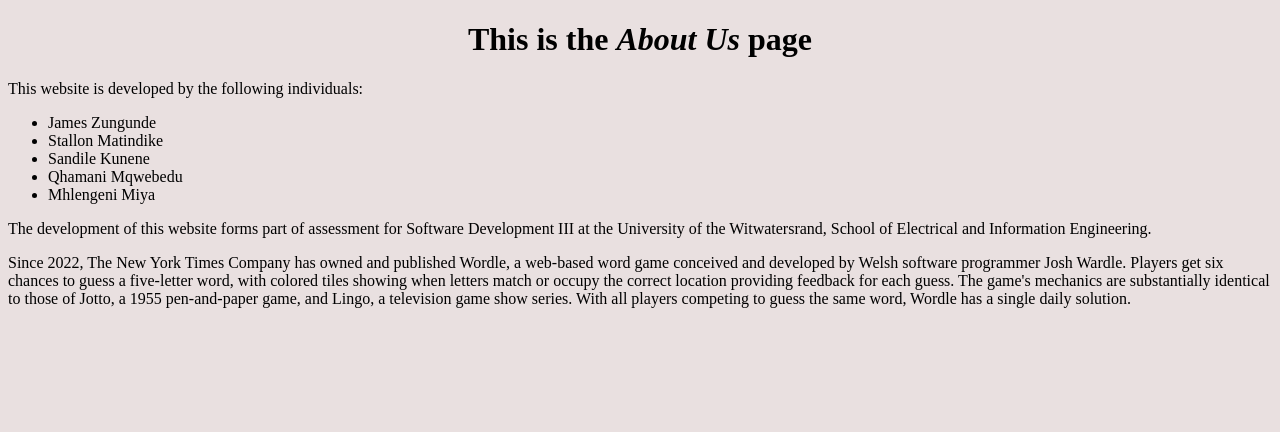
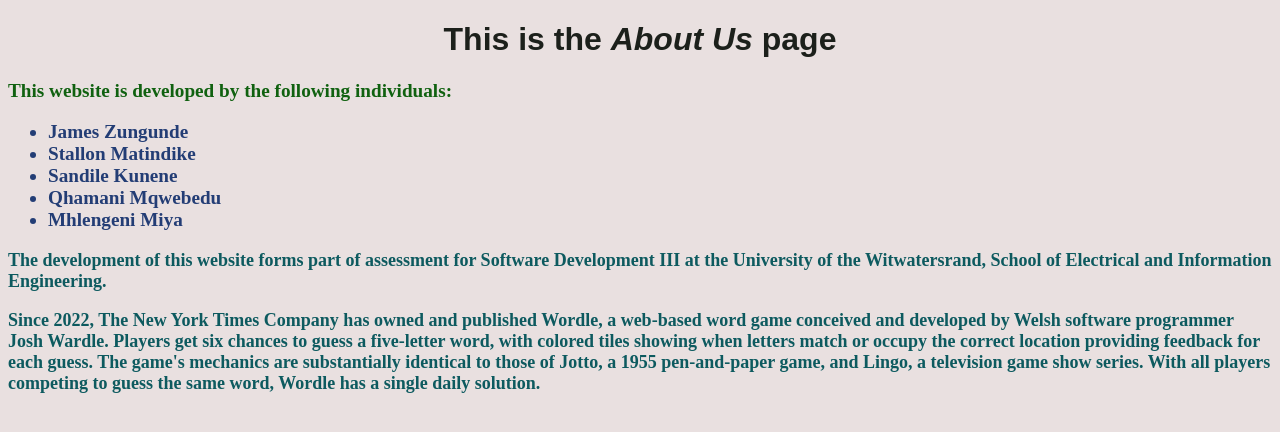
Before and after one commit to witseie-elen4010/2022-group-lab-006, a website: page SRC/Views/aboutPage.html in a window 1280 px wide. Drawn offline with Linux system fonts and the light colour scheme; files that its build step writes are made by us from their sources.

Commit message:
Styling all selectors in aboutPage

```diff
--- a/SRC/Public/Styles/aboutPage.css
+++ b/SRC/Public/Styles/aboutPage.css
@@ -3,6 +3,38 @@
     background: var(--myBackground);
 }
 
+p.authors{
+    color: rgb(16, 97, 16);
+    place-content: center;
+    font-size:larger;
+    font-weight: bold;
+}
+
+p.description{
+    color: rgb(13, 90, 95);
+    place-content: center;
+    font-size:large;
+    font-weight: bold;
+}
+
+.members{
+    color: rgb(35, 61, 117);
+    place-content: center;
+    font-size:larger;
+    font-weight: bold;
+}
+.history{
+    color: rgb(13, 90, 95);
+    place-content: center;
+    font-size:large;
+    font-weight: bold;
+}
+
+div .header{
+font-weight: bold;
+color: #1c201b;
+font-family: Arial, Helvetica, sans-serif;
+}
 
 :root{
     --myBackground: rgb(233, 224, 224);
```
